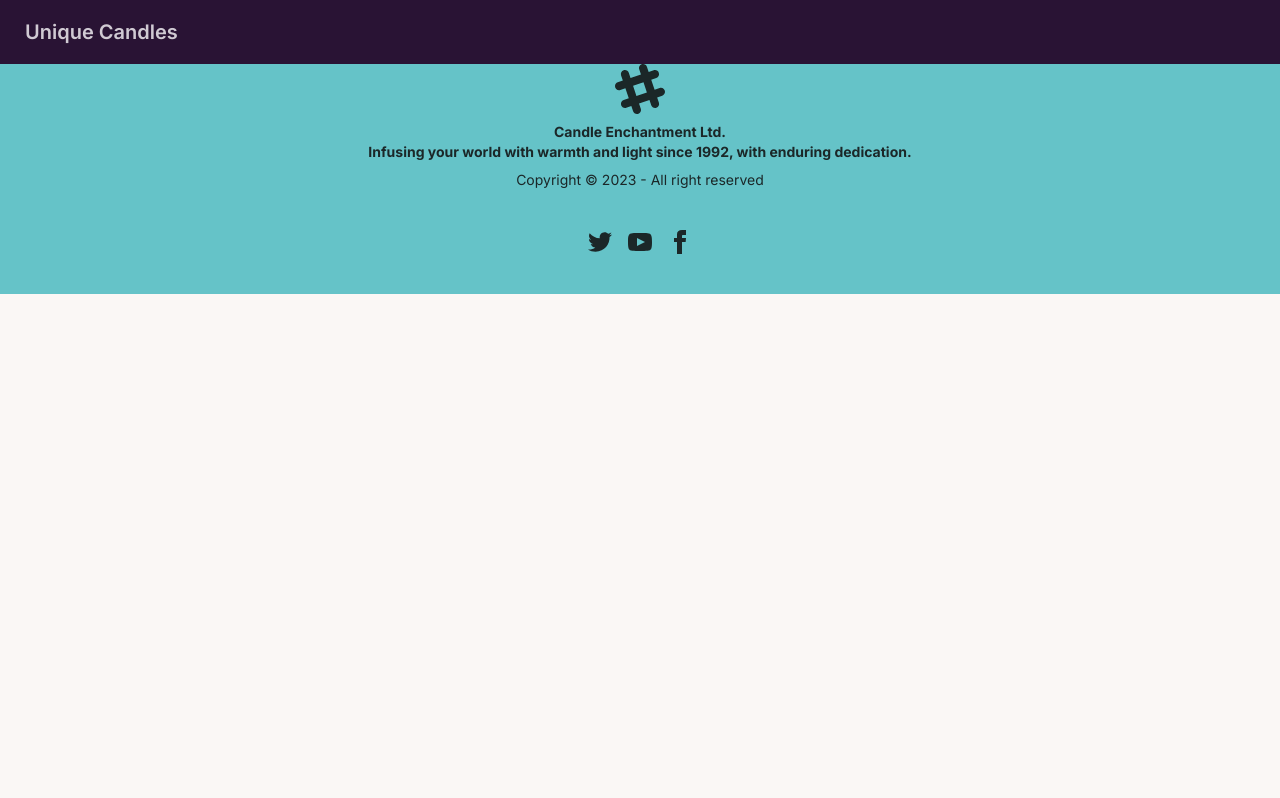
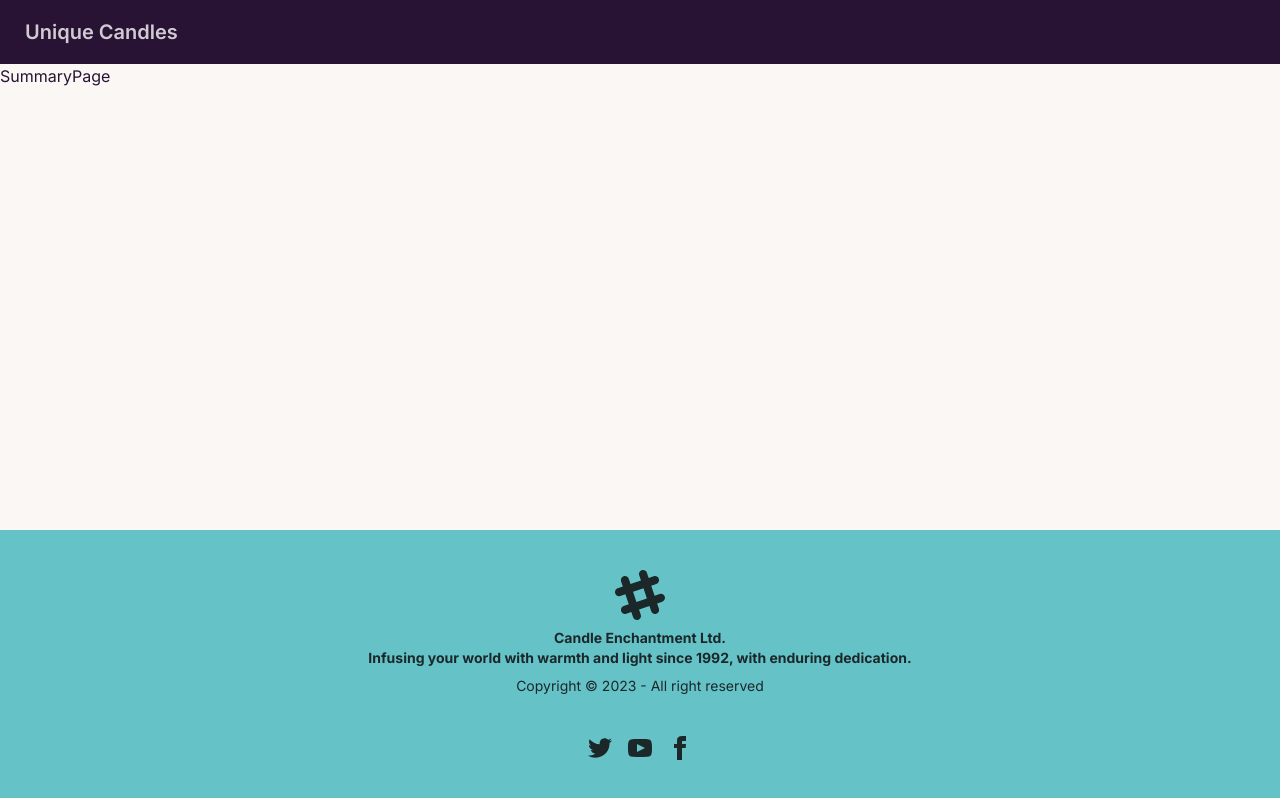
Before and after one commit to emre1n/next-candle-shop, a Next.js app: page /summary in a window 1280 px wide. Built offline with nearby package versions, Linux system fonts and the light colour scheme.

Commit message:
fix navbar & add entry page link to home page

```diff
--- a/app/globals.css
+++ b/app/globals.css
@@ -11,3 +11,7 @@
 .hero-background {
   background: url('../images/hero-image.jpeg') center/cover no-repeat;
 }
+
+.content-container {
+  min-height: calc(100vh - 64px - 270px);
+}
--- a/app/layout.tsx
+++ b/app/layout.tsx
@@ -20,7 +20,7 @@ export default function RootLayout({
     <html data-theme="cupcake" lang="en">
       <body className={inter.className}>
         <Navbar />
-        {children}
+        <main className="flex flex-col content-container">{children}</main>
         <Footer />
       </body>
     </html>
--- a/components/home/Hero/index.tsx
+++ b/components/home/Hero/index.tsx
@@ -1,3 +1,4 @@
+import Link from 'next/link';
 import React from 'react';
 
 function Hero() {
@@ -12,7 +13,9 @@ function Hero() {
           <p className="mb-5">
             Embrace the Warm Glow of Uniquely Crafted Memories
           </p>
-          <button className="btn btn-primary">Make your candle</button>
+          <Link href="/entry">
+            <button className="btn btn-primary">Make your candle</button>
+          </Link>
         </div>
       </div>
     </div>
--- a/components/layout/Navbar/index.tsx
+++ b/components/layout/Navbar/index.tsx
@@ -1,9 +1,12 @@
+import Link from 'next/link';
 import React from 'react';
 
 function Navbar() {
   return (
-    <div className="navbar fixed bg-neutral text-neutral-content">
-      <a className="btn btn-ghost normal-case text-xl">Unique Candles</a>
+    <div className="navbar bg-neutral text-neutral-content">
+      <Link href="/" className="btn btn-ghost normal-case text-xl">
+        Unique Candles
+      </Link>
     </div>
   );
 }
```
